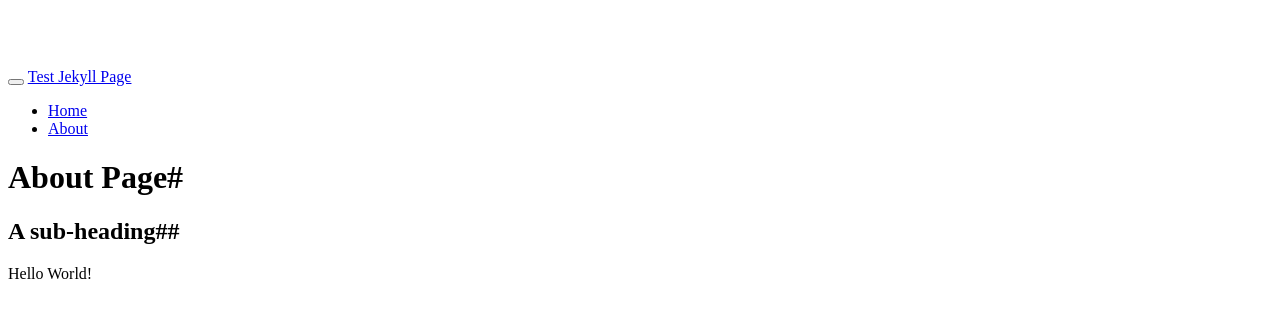
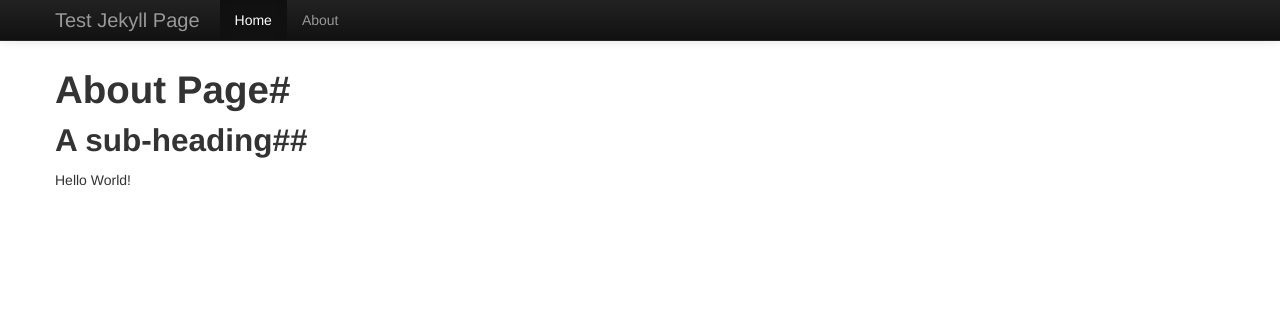
Before and after one commit to rhysgodfrey/pages-test, a Jekyll site: the page built from about/index.md, in a window 1280 px wide. Shown: the top 318 px of the page. Built offline with Jekyll 4.4.1, drawn with Linux system fonts in a browser that asks for light colours; nearby versions of some CDN libraries; library files that are not in the unit come from our copies.

Commit message:
Upadting path on assets

```diff
--- a/_layouts/default.html
+++ b/_layouts/default.html
@@ -11,25 +11,25 @@ title: Test GitHub pages and Jekyll
     <meta name="author" content="">
 
     <!-- Le styles -->
-    <link href="./assets/css/bootstrap.css" rel="stylesheet">
+    <link href="/assets/css/bootstrap.css" rel="stylesheet">
     <style>
       body {
         padding-top: 60px; /* 60px to make the container go all the way to the bottom of the topbar */
       }
     </style>
-    <link href="./assets/css/bootstrap-responsive.css" rel="stylesheet">
+    <link href="/assets/css/bootstrap-responsive.css" rel="stylesheet">
 
     <!-- HTML5 shim, for IE6-8 support of HTML5 elements -->
     <!--[if lt IE 9]>
-      <script src="./assets/js/html5shiv.js"></script>
+      <script src="/assets/js/html5shiv.js"></script>
     <![endif]-->
 
     <!-- Fav and touch icons -->
-    <link rel="apple-touch-icon-precomposed" sizes="144x144" href="./assets/ico/apple-touch-icon-144-precomposed.png">
-    <link rel="apple-touch-icon-precomposed" sizes="114x114" href="./assets/ico/apple-touch-icon-114-precomposed.png">
-      <link rel="apple-touch-icon-precomposed" sizes="72x72" href="./assets/ico/apple-touch-icon-72-precomposed.png">
-                    <link rel="apple-touch-icon-precomposed" href="./assets/ico/apple-touch-icon-57-precomposed.png">
-                                   <link rel="shortcut icon" href="./assets/ico/favicon.png">
+    <link rel="apple-touch-icon-precomposed" sizes="144x144" href="/assets/ico/apple-touch-icon-144-precomposed.png">
+    <link rel="apple-touch-icon-precomposed" sizes="114x114" href="/assets/ico/apple-touch-icon-114-precomposed.png">
+      <link rel="apple-touch-icon-precomposed" sizes="72x72" href="/assets/ico/apple-touch-icon-72-precomposed.png">
+                    <link rel="apple-touch-icon-precomposed" href="/assets/ico/apple-touch-icon-57-precomposed.png">
+                                   <link rel="shortcut icon" href="/assets/ico/favicon.png">
   </head>
 
   <body>
@@ -42,11 +42,11 @@ title: Test GitHub pages and Jekyll
             <span class="icon-bar"></span>
             <span class="icon-bar"></span>
           </button>
-          <a class="brand" href="./">Test Jekyll Page</a>
+          <a class="brand" href="/">Test Jekyll Page</a>
           <div class="nav-collapse collapse">
             <ul class="nav">
-              <li class="active"><a href="./">Home</a></li>
-              <li><a href="./about">About</a></li>
+              <li class="active"><a href="/">Home</a></li>
+              <li><a href="/about">About</a></li>
             </ul>
           </div><!--/.nav-collapse -->
         </div>
@@ -62,8 +62,8 @@ title: Test GitHub pages and Jekyll
     <!-- Le javascript
     ================================================== -->
     <!-- Placed at the end of the document so the pages load faster -->
-    <script src="./assets/js/jquery.js"></script>
-    <script src="./assets/js/bootstrap.js"></script>
+    <script src="/assets/js/jquery.js"></script>
+    <script src="/assets/js/bootstrap.js"></script>
 
   </body>
 </html>
```
